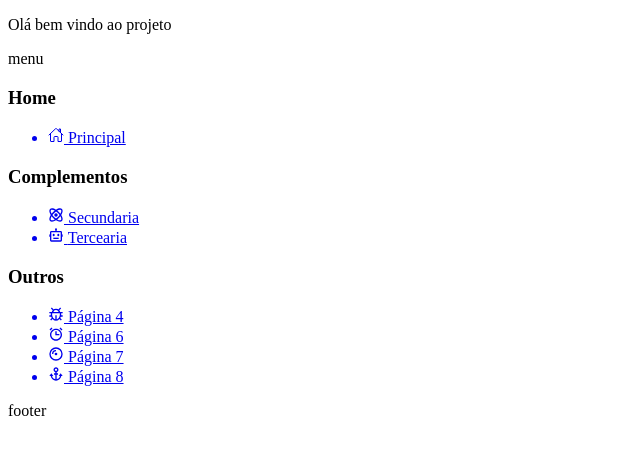
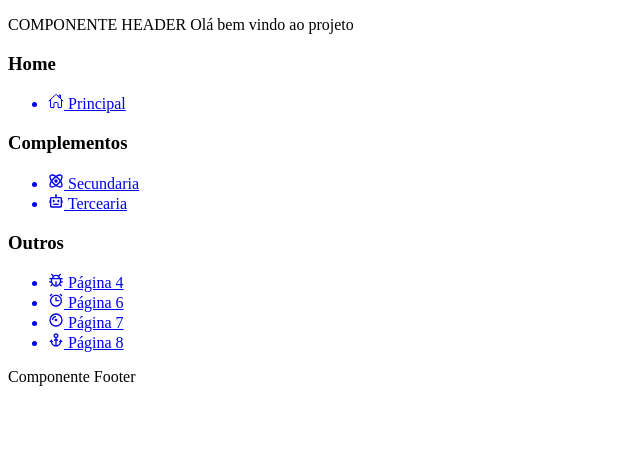
Before and after one commit to heitorbarbosaramos/minhaApiV2, a React (Vite) app in the folder client/: page / in a window 1280 px wide. Shown: the top 454 px of the page, without its empty margins (0-640 px from the left). Built offline with nearby package versions, Linux system fonts and the light colour scheme.

Commit message:
criando estrutura Footer e Header

```diff
--- a/client/src/App.tsx
+++ b/client/src/App.tsx
@@ -1,15 +1,17 @@
 import { Outlet } from "react-router-dom"
 import Menu from "./components/menu/Menu"
+import Header from "./components/header/Header"
+import Footer from "./components/footer/Footer"
 
 function App() {
   return (
     <>
-      <p>Olá bem vindo ao projeto</p>
-      <p>menu
+      <p><Header /></p>
+      <p>
         <Menu />
       </p>
       <Outlet />
-      <p>footer</p>
+      <p><Footer /></p>
     </>
   )
 }
--- /dev/null
+++ b/client/src/components/footer/Footer.tsx
@@ -0,0 +1,8 @@
+const Footer = () => {
+    return(
+        <>
+            Componente Footer
+        </>
+    )
+}
+export default Footer
--- /dev/null
+++ b/client/src/components/header/Header.tsx
@@ -0,0 +1,10 @@
+const Header = () => {
+
+    return(
+        <>
+            COMPONENTE HEADER
+            Olá bem vindo ao projeto
+        </>
+    )
+}
+export default Header
```
